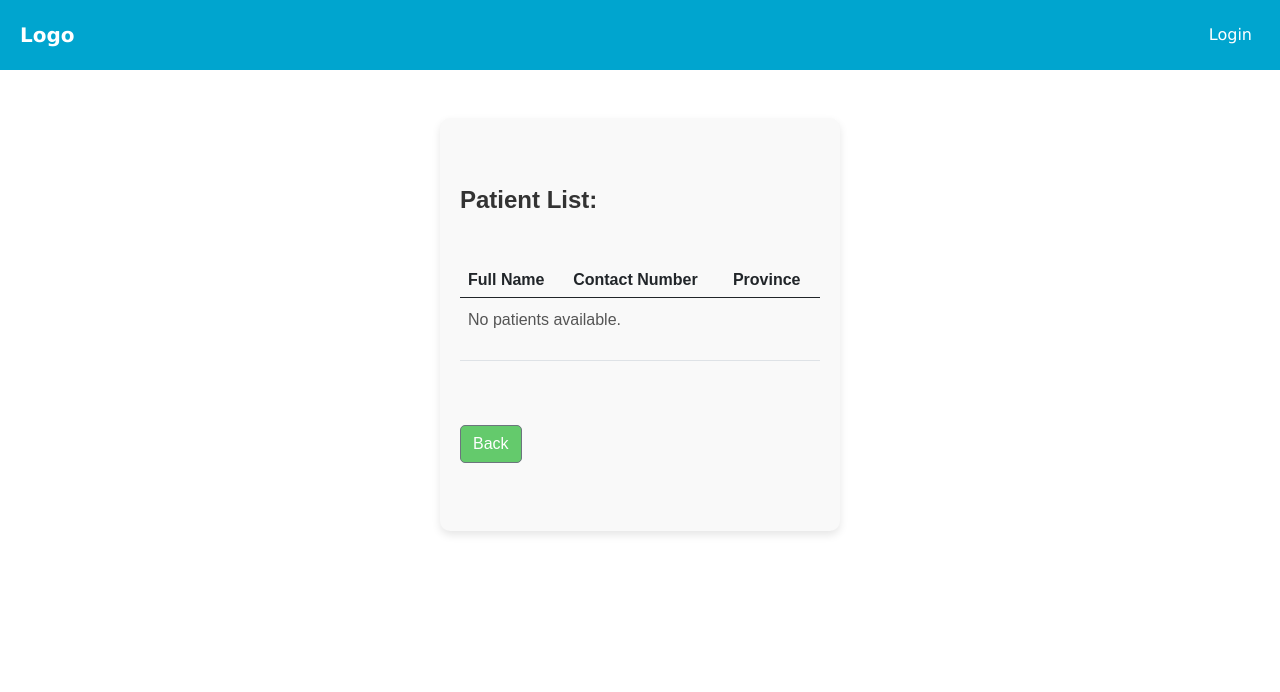
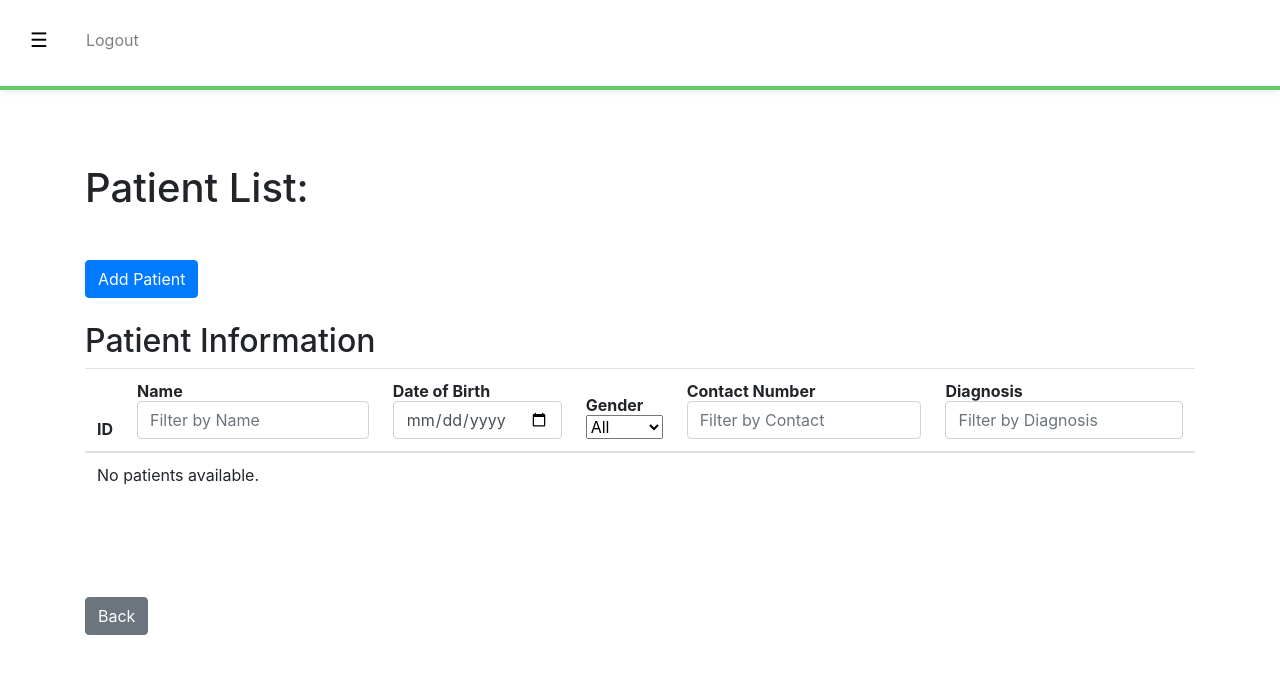
Before and after one commit to APC-SoCIT/APC-2024-2025-T1-03-Occupational-Therapy-Clinic, a Django app: template O4P/patients/templates/patients/patients_list.html in a window 1280 px wide. Shown: the top 692 px of the page. Run offline with Django 3.2, Linux system fonts and the light colour scheme; the template is opened without the code that fills it, so the values that code supplies are empty; some libraries are stand-ins or nearby versions.

Commit message:
updated patient list front end

```diff
--- a/O4P/patients/templates/patients/patients_form.html
+++ b/O4P/patients/templates/patients/patients_form.html
@@ -1,4 +1,4 @@
-{% extends 'base.html' %}
+{% extends 'dashboard_navbar.html' %}
 
 {% block content %}
 <form method="POST"> {% csrf_token %}
--- a/O4P/patients/templates/patients/patients_list.html
+++ b/O4P/patients/templates/patients/patients_list.html
@@ -1,42 +1,77 @@
-{% extends "base.html" %}
+{% extends "dashboard_navbar.html" %}
 
 {% block content %}
+<div class="main">
+    <div class="container">
         <h1 class="my-5 fw-bold">Patient List:</h1>
 
-  <table class="table">
+        <button id="toggleView" class="toggle-button btn btn-primary mb-4">Add Patient</button>
+
+        <div id="tableView" class="view">
+            <h2>Patient Information</h2>
+            <table id="patientTable" class="table">
                 <thead>
                     <tr>
-        <th>Full Name</th>
-        <th>Contact Number</th>
-        <th>Province</th>
+                        <th>ID</th>
+                        <th>
+                            Name <br>
+                            <input type="text" id="filterName" placeholder="Filter by Name" class="form-control">
+                        </th>
+                        <th>
+                            Date of Birth <br>
+                            <input type="date" id="filterDob" class="form-control">
+                        </th>
+                        <th>
+                            Gender <br>
+                            <select id="filterGender" class="form-select">
+                                <option value="">All</option>
+                                <option value="Male">Male</option>
+                                <option value="Female">Female</option>
+                            </select>
+                        </th>
+                        <th>
+                            Contact Number <br>
+                            <input type="text" id="filterPhysician" placeholder="Filter by Contact" class="form-control">
+                        </th>
+                        <th>
+                            Diagnosis <br>
+                            <input type="text" id="filterHistory" placeholder="Filter by Diagnosis" class="form-control">
+                        </th>
                     </tr>
                 </thead>
                 <tbody>
                     {% for patient in patients %}
                         <tr>
+                            <td>{{ patient.id }}</td>
                             <td>
                                 <a href="{% url 'patients.details' pk=patient.id %}" class="text-blue text-decoration-none">
                                     {{ patient.first_name }} {{ patient.last_name }}
                                 </a>
                             </td>
+                            <td>{{ patient.date_of_birth }}</td>
+                            <td>{{ patient.gender }}</td>
                             <td>{{ patient.contact_number }}</td>
-          <td>{{ patient.city }}</td>
+                            <td>{{ patient.diagnosis }}</td>
                         </tr>
                     {% endfor %}
 
                     {% if not patients %}
                         <tr>
-          <td colspan="3">
+                            <td colspan="6">
                                 <p>No patients available.</p>
                             </td>
                         </tr>
                     {% endif %}
                 </tbody>
             </table>
+        </div>
 
-  <div class="d-flex justify-content-between"> <a href="{% url 'welcome' %}" class="btn btn-secondary my-5">Back</a>
+        <div class="d-flex justify-content-between">
+            <a href="{% url 'welcome' %}" class="btn btn-secondary my-5">Back</a>
             {% if is_therapist or is_administrator %}
                 <a href="{% url 'account_signup' %}" class="btn btn-secondary my-5">Create Patient Account</a>
             {% endif %}
         </div>
+    </div>
+</div>
 {% endblock %}
```
Lines whose indentation alone changed are shown as unchanged.
